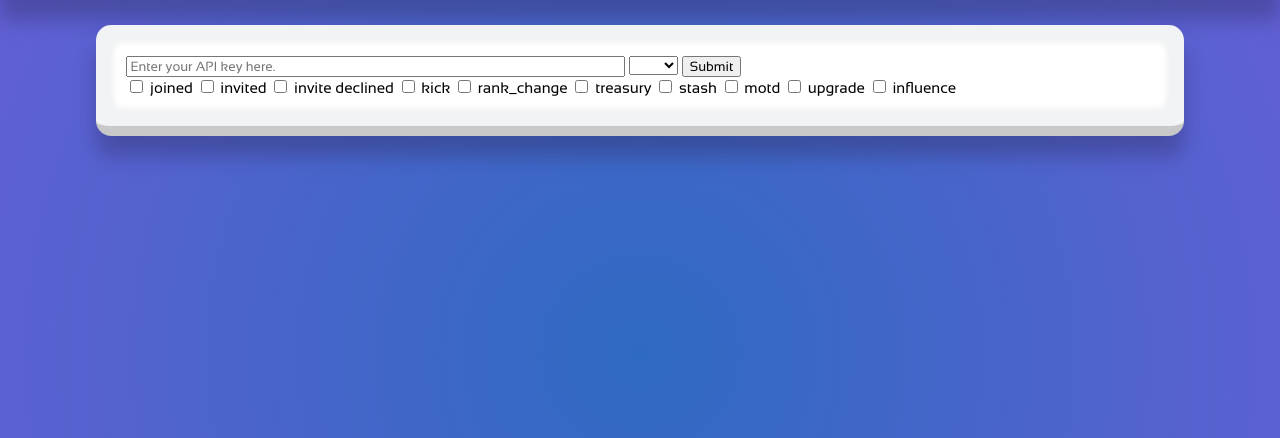
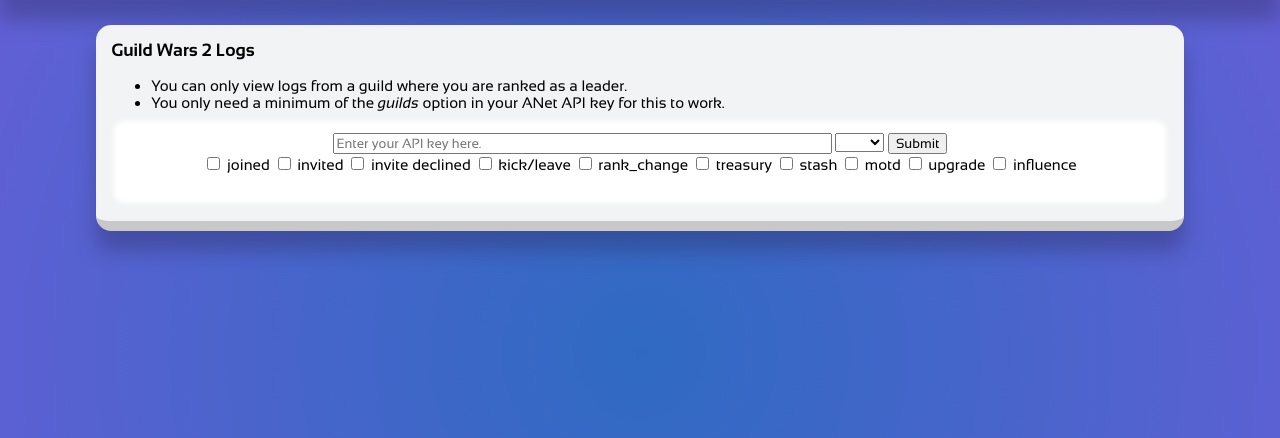
Before and after one commit to mscott314/Codefly, a Flask app: page /projects/gw2/ in a window 1280 px wide. Shown: the part 46-484 px from the top of the page. Run offline with Flask 2, Linux system fonts and the light colour scheme.

Commit message:
change to gw2 logs, list generation, html

```diff
--- a/static/logs.js
+++ b/static/logs.js
@@ -8,8 +8,13 @@
     let guild_info = [];
     formData = new FormData(api_form);
     api_key = formData.get('api_key');
-    if (document.querySelector('#guild_list')) {document.querySelector('#guild_list').remove();}
-    if (document.querySelector('#log_list')) {document.querySelector('#log_list').remove();}
+    if (document.querySelector('#guild_list')) {
+        document.querySelector('#guild_list').remove();
+    }
+    if (document.querySelector('#log_list')) {
+        document.querySelector('#log_list').remove();
+    }
+
     let {guilds, guild_leader} = await (await fetch(`https://api.guildwars2.com/v2/account?access_token=${api_key}`)).json();
     for (let id of guilds) {
         let {name, tag} = await (await fetch(`https://api.guildwars2.com/v2/guild/${id}`)).json();
@@ -21,9 +26,11 @@
     }
     create_guild_list(guild_info);
     api_form.reset();
+    filter.reset();
 });
 
 function create_guild_list(guild_info) {
+    let section = document.querySelector('section');
     let span = document.createElement('span')
     span.setAttribute('id', 'guild_list');
     for (let guilds of guild_info) {
@@ -36,12 +43,15 @@
             let button = document.createElement('button');
             button.textContent = `[${guilds.tag}] ${guilds.name}`;
             span.append(button);
-            button.addEventListener('click', ()=> {
-                create_log_list(guilds.id).then().catch(()=>{console.log("Error at create_log_list() call")});
+            button.addEventListener('click', () => {
+                filter.reset();
+                create_log_list(guilds.id).then().catch(() => {
+                    console.log("Error at create_log_list() call")
+                });
             });
         }
     }
-    main.append(span);
+    section.append(span);
 }
 
 async function create_log_list(guild_id) {
@@ -193,8 +203,6 @@
 }
 
 let filter = document.querySelector('#filter');
-// let formdata = new FormData(filter);
-
 filter.addEventListener('change', () => {
     let check = document.querySelectorAll('input[type=checkbox]:checked');
     let x = document.querySelectorAll('.container');
--- a/templates/gw2.html
+++ b/templates/gw2.html
@@ -4,6 +4,9 @@
 {% endblock head %}
 {% block content %}
 <style>
+    button {
+        margin: 0 1rem;
+    }
     .container {
         display:flex;
         flex-direction:column;
@@ -37,7 +40,12 @@
     {#}#}
 </style>
 <main id="main">
-    <section>
+    <h3>Guild Wars 2 Logs</h3>
+    <ul>
+        <li>You can only view logs from a guild where you are ranked as a leader.</li>
+        <li>You only need a minimum of the <em>guilds</em> option in your ANet API key for this to work.</li>
+    </ul>
+    <section style="text-align: center">
     <form id="api_form" method="post">
         <label for="api_key"></label><input type="text" name="api_key" id="api_key" placeholder="Enter your API key here." maxlength="80" size="80" required>
         <label for="length"></label><select name="length" id="length" required>
@@ -50,12 +58,11 @@
         </select>
         <input type="submit" value="Submit">
     </form>
-
     <form id="filter">
         <label for="joined"></label><input type="checkbox" id="joined"> joined
         <label for="invited"></label><input type="checkbox" id="invited"> invited
         <label for="invite_declined"></label><input type="checkbox" id="invite_declined"> invite declined
-        <label for="kick"></label><input type="checkbox" id="kick"> kick
+        <label for="kick"></label><input type="checkbox" id="kick"> kick/leave
         <label for="rank_change"></label><input type="checkbox" id="rank_change"> rank_change
         <label for="treasury"></label><input type="checkbox" id="treasury"> treasury
         <label for="stash"></label><input type="checkbox" id="stash"> stash
@@ -63,7 +70,7 @@
         <label for="upgrade"></label><input type="checkbox" id="upgrade"> upgrade
         <label for="influence"></label><input type="checkbox" id="influence"> influence
     </form>
-
+    <br>
     </section>
 </main>
 
```
